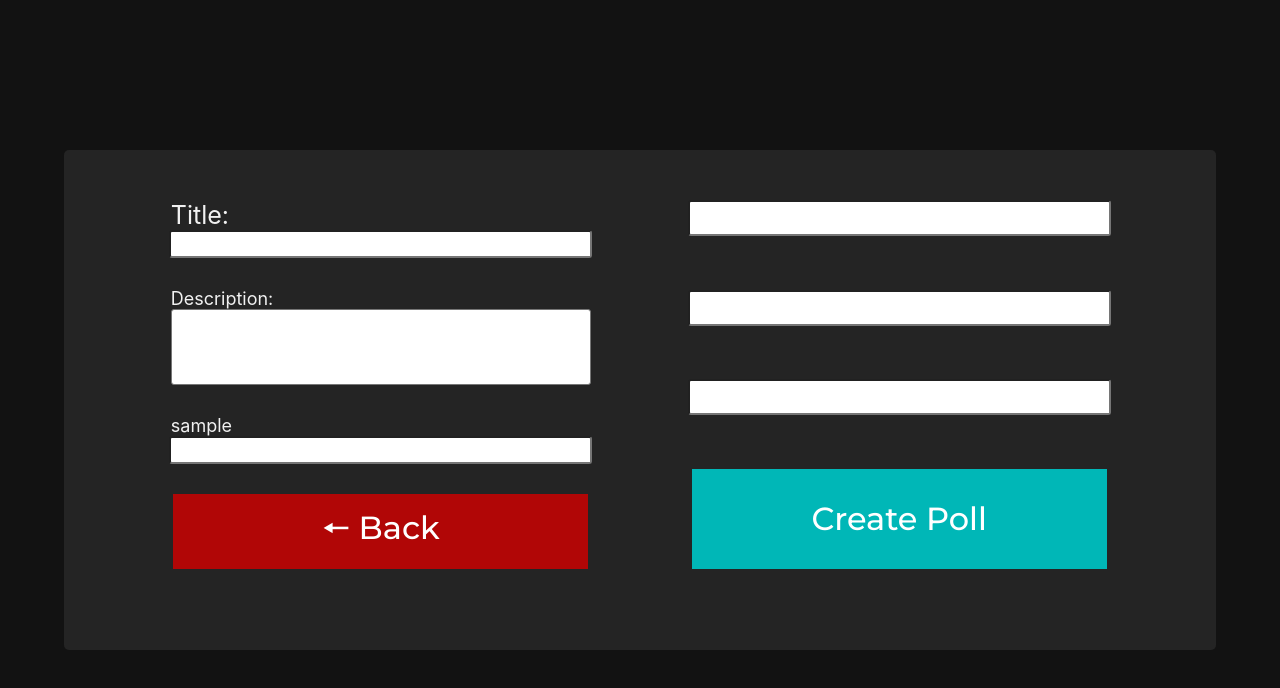
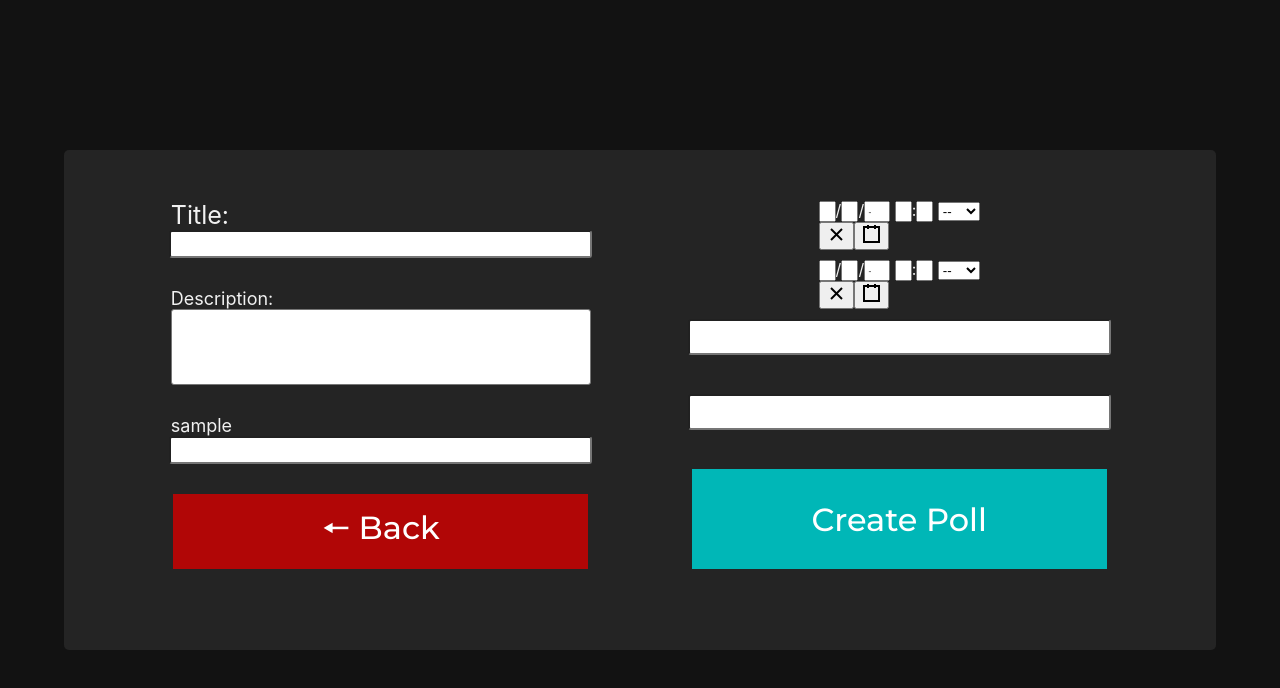
Before and after one commit to SeresP99/Thesis, a React (Create React App) app in the folder frontend/: page /create in a window 1280 px wide. Shown: the top 688 px of the page. Built offline with nearby package versions, Linux system fonts and the light colour scheme.

Commit message:
feat(frontend/create poll): add datetime picker

```diff
--- a/frontend/package.json
+++ b/frontend/package.json
@@ -11,6 +11,7 @@
     "lodash": "^4.17.21",
     "react": "^17.0.2",
     "react-custom-scrollbars-2": "^4.4.0",
+    "react-datetime-picker": "^3.5.0",
     "react-dom": "^17.0.2",
     "react-dotenv": "^0.1.3",
     "react-query": "^3.34.7",
--- a/frontend/src/components/CreatePoll.jsx
+++ b/frontend/src/components/CreatePoll.jsx
@@ -7,10 +7,15 @@ import CreatePollPage, {
     TextInputFieldName
 } from "./styles/CreatePollStyle"
 import {useNavigate} from "react-router-dom";
+import React, { useState } from 'react';
+import DateTimePicker from 'react-datetime-picker';
 
 function CreatePoll() {
 
     const navigate = useNavigate();
+
+    const [startDate, onChangeStart] = useState();
+    const [endDate, onChangeEnd] = useState();
 
     const BackToProfile = () => {
         navigate("/profile");
@@ -32,7 +37,8 @@ function CreatePoll() {
                     </CreateFormColumn>
 
                     <CreateFormColumn>
-                        <TextInput type="text"></TextInput>
+                        <DateTimePicker onChange={onChangeStart} value={startDate}></DateTimePicker>
+                        <DateTimePicker onChange={onChangeEnd} value={endDate}></DateTimePicker>
                         <TextInput type="text"></TextInput>
                         <TextInput type="text"></TextInput>
                         <CreatePollButton type="submit"> Create Poll</CreatePollButton>
```
Also changed, not shown: 1 other file (tests, documents, lock files or other folders).
